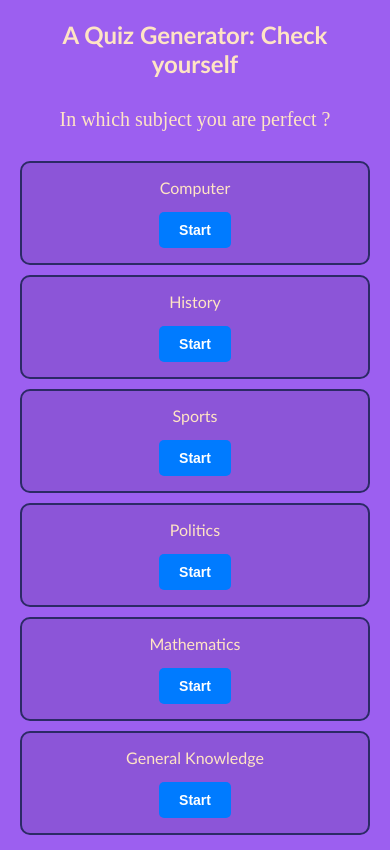
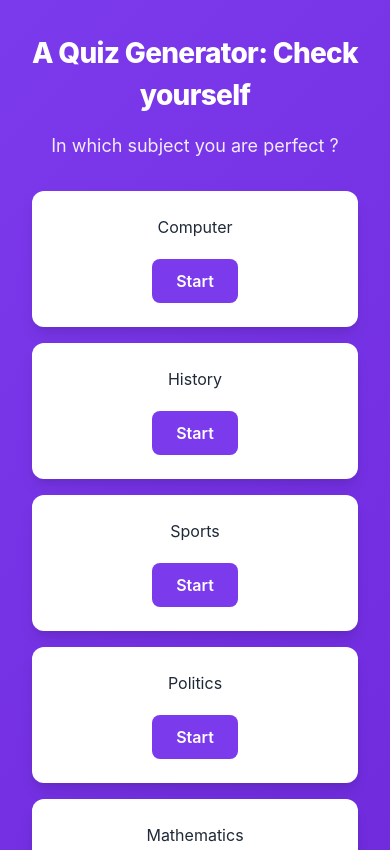
Before and after one commit to ChiragSingh11/Quiz, a plain HTML site: page index.html in a window 390 px wide. Shown: the top 850 px of the page. Drawn offline with Linux system fonts and the light colour scheme.

Commit message:
Style Changes

```diff
--- a/main.css
+++ b/main.css
@@ -1,89 +1,149 @@
-*{
+* {
     margin: 0;
     padding: 0;
-    background-color: rgb(156, 95, 240);
-    color: bisque;
+    box-sizing: border-box;
+    font-family: 'Poppins', 'Segoe UI', Roboto, -apple-system, BlinkMacSystemFont, sans-serif;
   }
-main{
+
+  body {
+    background: linear-gradient(135deg, #9c5ff0, #7c3aed);
+    color: #fff;
+    min-height: 100vh;
+    overflow-x: hidden;
+  }
+
+  main {
     width: 100vw;
     height: 100vh;
     display: flex;
     justify-content: center;
     align-items: center;
+    padding: 20px;
   }
-.score{
-    font-size: 35px;
+
+  .score {
+    font-size: clamp(24px, 5vw, 36px);
     position: absolute;
-    top: 10vh;
+    top: 40px;
+    background-color: transparent;
+    font-weight: 700;
+    text-shadow: 0 2px 4px rgba(0, 0, 0, 0.2);
+    letter-spacing: 1px;
   }
-.question{
-    font-size: 25px;
+
+  .question {
+    font-size: clamp(18px, 4vw, 28px);
     display: flex;
     flex-direction: column;
     align-items: center;
     justify-content: center;
-    gap: 40px;
+    gap: 50px;
+    background-color: transparent;
+    max-width: 800px;
+    text-align: center;
   }
-.main-question{
+
+  .main-question {
     display: inline;
+    background-color: transparent;
+    font-weight: 600;
+    line-height: 1.4;
+    text-shadow: 0 2px 4px rgba(0, 0, 0, 0.2);
   }
-.options{
+
+  .options {
     display: flex;
-    gap: 10vw;
+    gap: clamp(16px, 5vw, 40px);
+    background-color: transparent;
+    flex-wrap: wrap;
+    justify-content: center;
   }
+
   /* Button Style */
   .option-btn {
-    padding: 20px 30px;
-    font-size: 16px;
-    font-weight: bold;
+    padding: 16px 28px;
+    font-size: clamp(14px, 3vw, 18px);
+    font-weight: 600;
     color: #fff;
-    background-color: #007bff;
-    border: none;
-    border-radius: 5px;
+    background-color: rgba(255, 255, 255, 0.2);
+    border: 2px solid rgba(255, 255, 255, 0.3);
+    border-radius: 12px;
     cursor: pointer;
-    transition: all 0.3s ease;
+    transition: all 0.3s cubic-bezier(0.4, 0, 0.2, 1);
+    backdrop-filter: blur(5px);
+    box-shadow: 0 8px 16px rgba(0, 0, 0, 0.2);
+    min-width: 120px;
   }
 
   /* Hover Effect */
   .option-btn:hover {
-    background-color: #0056b3;
-    transform: translateY(-2px);
+    background-color: rgba(255, 255, 255, 0.3);
+    transform: translateY(-4px);
+    box-shadow: 0 12px 20px rgba(0, 0, 0, 0.25);
   }
 
   /* Focus Effect */
   .option-btn:focus {
     outline: none;
-    box-shadow: 0 0 5px rgba(0, 123, 255, 0.8);
+    box-shadow: 0 0 0 3px rgba(255, 255, 255, 0.5), 0 8px 16px rgba(0, 0, 0, 0.2);
   }
 
   /* Disabled Button */
   .option-btn:disabled {
-    background-color: #cccccc;
+    background-color: rgba(255, 255, 255, 0.1);
+    border-color: rgba(255, 255, 255, 0.1);
+    color: rgba(255, 255, 255, 0.5);
     cursor: not-allowed;
     transform: none;
+    box-shadow: none;
   }
+
   .correct {
-    animation: correctPulse 0.5s ease !important;
-    background-color: #4CAF50 !important;
+    animation: correctPulse 0.6s cubic-bezier(0.18, 0.89, 0.32, 1.28) !important;
+    background-color: rgba(76, 175, 80, 0.9) !important;
+    border-color: rgba(76, 175, 80, 0.9) !important;
     color: white !important;
+    box-shadow: 0 0 20px rgba(76, 175, 80, 0.5) !important;
   }
 
   .incorrect {
-    animation: incorrectShake 0.5s ease !important;
-    background-color: #f44336 !important;
+    animation: incorrectShake 0.6s cubic-bezier(0.36, 0.07, 0.19, 0.97) !important;
+    background-color: rgba(244, 67, 54, 0.9) !important;
+    border-color: rgba(244, 67, 54, 0.9) !important;
     color: white !important;
+    box-shadow: 0 0 20px rgba(244, 67, 54, 0.5) !important;
   }
 
   @keyframes correctPulse {
     0% { transform: scale(1); }
-    50% { transform: scale(1.1); }
+    40% { transform: scale(1.15); }
+    80% { transform: scale(0.95); }
     100% { transform: scale(1); }
   }
 
   @keyframes incorrectShake {
     0%, 100% { transform: translateX(0); }
-    20% { transform: translateX(-10px); }
-    40% { transform: translateX(10px); }
-    60% { transform: translateX(-10px); }
-    80% { transform: translateX(10px); }
+    15% { transform: translateX(-12px) rotate(-1deg); }
+    30% { transform: translateX(10px) rotate(1deg); }
+    45% { transform: translateX(-8px) rotate(-0.5deg); }
+    60% { transform: translateX(6px) rotate(0.5deg); }
+    75% { transform: translateX(-4px) rotate(-0.25deg); }
+    90% { transform: translateX(2px) rotate(0.25deg); }
   }
+
+  @media (max-width: 600px) {
+    .options {
+      flex-direction: column;
+      gap: 16px;
+      width: 90%;
+      max-width: 300px;
+    }
+
+    .option-btn {
+      width: 100%;
+    }
+
+    .question {
+      gap: 32px;
+    }
+  }
--- a/style.css
+++ b/style.css
@@ -2,122 +2,151 @@
   margin: 0;
   padding: 0;
   box-sizing: border-box;
+  font-family: 'Inter', 'Segoe UI', Roboto, -apple-system, BlinkMacSystemFont, sans-serif;
+}
+
+:root {
+  --primary: #7c3aed;
+  --primary-dark: #6d28d9;
+  --secondary: #f5f3ff;
+  --text: #1f2937;
+  --text-light: #6b7280;
+  --card-bg: #ffffff;
+  --border-radius: 12px;
+  --shadow: 0 10px 15px -3px rgba(0, 0, 0, 0.1), 0 4px 6px -2px rgba(0, 0, 0, 0.05);
+  --transition: all 0.3s cubic-bezier(0.4, 0, 0.2, 1);
+}
+
+body {
+  background-color: #f9fafb;
+  color: var(--text);
+  line-height: 1.5;
 }
 
 main {
-  background-color: rgb(156, 95, 240);
   min-height: 100vh;
   width: 100%;
   display: flex;
   align-items: center;
   justify-content: center;
   flex-direction: column;
-  padding: 20px;
+  padding: 40px 20px;
+  background: linear-gradient(135deg, var(--primary), var(--primary-dark));
 }
 
 .head {
-  padding: 20px;
-  font-size: clamp(24px, 5vw, 50px);
+  font-size: clamp(28px, 5vw, 48px);
+  font-weight: 800;
   text-align: center;
-  margin-bottom: 30px;
-  font-family: 'Gill Sans', 'Gill Sans MT', Calibri, 'Trebuchet MS', sans-serif;
-  color: bisque;
+  margin-bottom: 24px;
+  color: white;
+  letter-spacing: -0.025em;
 }
 
 .which {
-  font-size: clamp(20px, 4vw, 35px);
-  color: bisque;
+  font-size: clamp(18px, 3vw, 24px);
+  color: rgba(255, 255, 255, 0.9);
   text-align: center;
-  margin-bottom: 40px;
+  margin-bottom: 48px;
+  max-width: 800px;
+  font-weight: 400;
 }
 
 .cards {
   display: grid;
-  grid-template-columns: repeat(auto-fit, minmax(200px, 1fr));
-  gap: 20px;
+  grid-template-columns: repeat(auto-fit, minmax(280px, 1fr));
+  gap: 24px;
   width: 100%;
   max-width: 1200px;
-  padding: 20px;
+  padding: 0 16px;
 }
 
 .card {
-  border: 2px solid rgb(44, 42, 102);
-  border-radius: 10px;
-  padding: 20px;
+  border-radius: var(--border-radius);
+  padding: 32px;
   display: flex;
   flex-direction: column;
   justify-content: center;
   align-items: center;
-  font-family: 'Gill Sans', 'Gill Sans MT', Calibri, 'Trebuchet MS', sans-serif;
-  color: bisque;
-  font-size: clamp(16px, 2vw, 25px);
-  gap: 15px;
-  background-color: rgba(0, 0, 0, 0.1);
-  transition: transform 0.3s ease;
+  color: var(--text);
+  font-size: 16px;
+  gap: 20px;
+  background-color: var(--card-bg);
+  box-shadow: var(--shadow);
+  transition: var(--transition);
 }
 
 .card:hover {
-  transform: translateY(-5px);
+  transform: translateY(-6px);
+  box-shadow: 0 20px 25px -5px rgba(0, 0, 0, 0.1), 0 10px 10px -5px rgba(0, 0, 0, 0.04);
 }
 
 .button {
-  padding: 10px 20px;
-  font-size: clamp(14px, 1.5vw, 16px);
-  font-weight: bold;
-  color: #fff;
-  background-color: #007bff;
+  padding: 12px 24px;
+  font-size: 16px;
+  font-weight: 600;
+  color: white;
+  background-color: var(--primary);
   border: none;
-  border-radius: 5px;
+  border-radius: 8px;
   cursor: pointer;
-  transition: all 0.3s ease;
+  transition: var(--transition);
   width: 100%;
-  max-width: 150px;
+  max-width: 180px;
+  text-align: center;
 }
 
 .button:hover {
-  background-color: #0056b3;
+  background-color: var(--primary-dark);
   transform: translateY(-2px);
 }
 
 .button:focus {
   outline: none;
-  box-shadow: 0 0 5px rgba(0, 123, 255, 0.8);
+  box-shadow: 0 0 0 3px rgba(124, 58, 237, 0.4);
 }
 
 .button:disabled {
-  background-color: #cccccc;
+  background-color: var(--text-light);
+  opacity: 0.6;
   cursor: not-allowed;
   transform: none;
 }
 
+/* Add modern utility classes */
+.text-center { text-align: center; }
+.flex { display: flex; }
+.flex-col { flex-direction: column; }
+.items-center { align-items: center; }
+.justify-center { justify-content: center; }
+.gap-4 { gap: 16px; }
+
 @media (max-width: 768px) {
   .cards {
-      grid-template-columns: repeat(auto-fit, minmax(150px, 1fr));
-      gap: 15px;
-      padding: 10px;
+    grid-template-columns: repeat(auto-fit, minmax(240px, 1fr));
+    gap: 20px;
   }
 
   .card {
-      padding: 15px;
+    padding: 24px;
   }
 }
 
 @media (max-width: 480px) {
   main {
-      padding: 10px;
+    padding: 32px 16px;
   }
 
   .head {
-      padding: 10px;
-      margin-bottom: 20px;
+    margin-bottom: 16px;
   }
 
   .which {
-      margin-bottom: 20px;
+    margin-bottom: 32px;
   }
 
   .cards {
-      grid-template-columns: 1fr;
-      gap: 10px;
+    grid-template-columns: 1fr;
+    gap: 16px;
   }
 }
```
Lines whose indentation alone changed are shown as unchanged.
